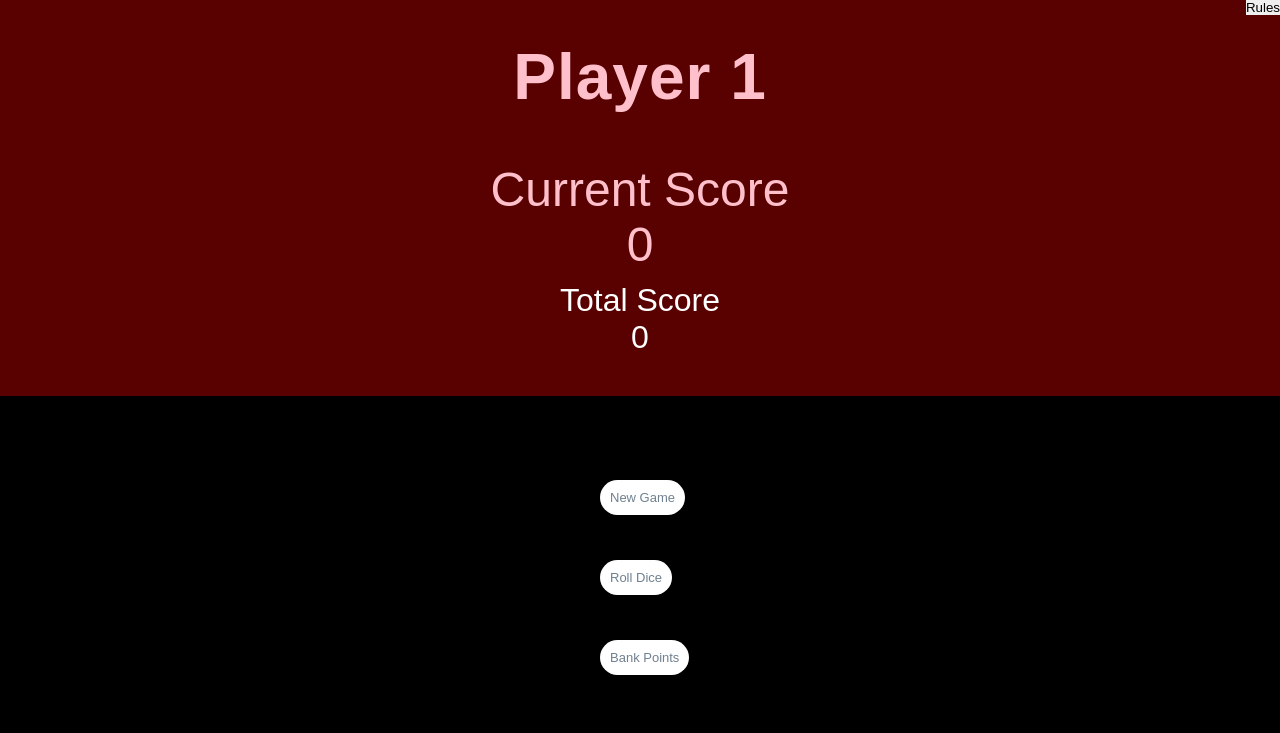
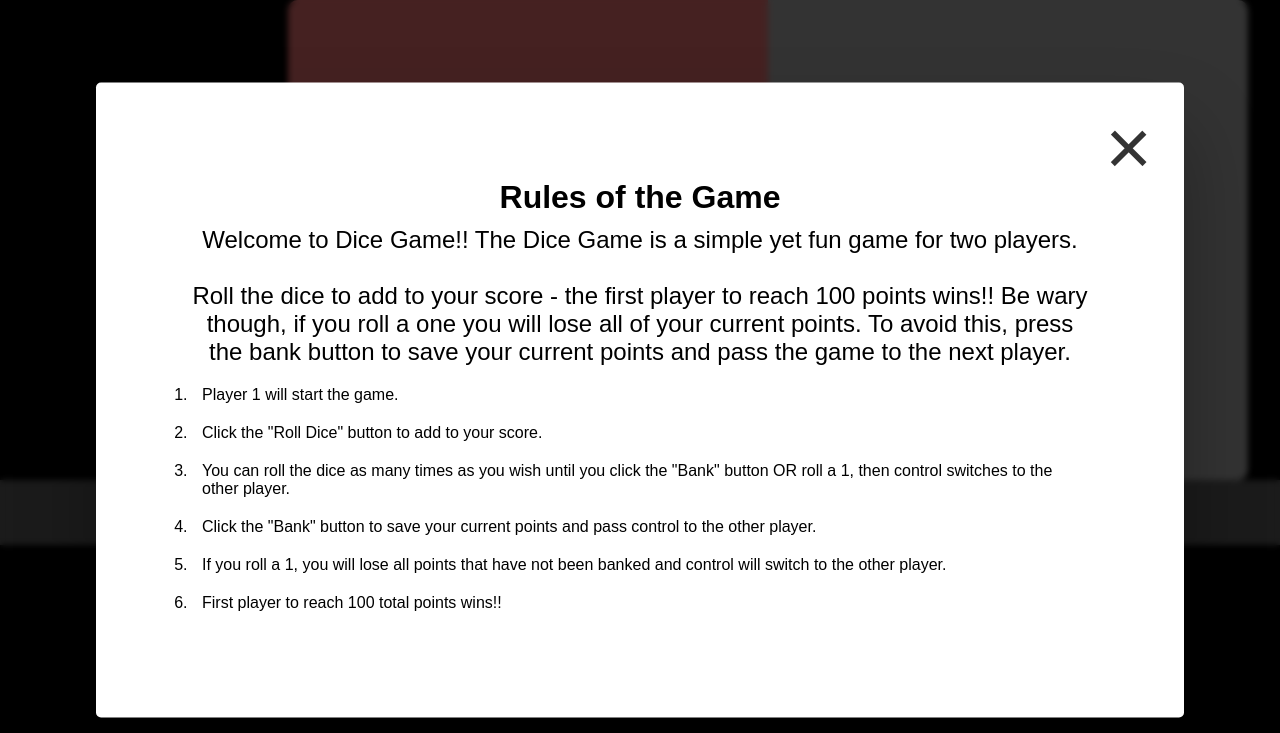
Before and after one commit to StephenB92/dice-game, a plain HTML site: page index.html in a window 1280 px wide. Both pictures are taken after a click on the button "Rules". Shown: the top 733 px of the page. Drawn offline with Linux system fonts and the light colour scheme; a web font is replaced by a local one.

Commit message:
Add modal window feature including game rules.

```diff
--- a/assets/css/style.css
+++ b/assets/css/style.css
@@ -7,26 +7,125 @@
     box-sizing: inherit;
 }
 
+/* Rules Modal Window */
+
+.show-rules {
+    top: 350px;
+    position: absolute;
+    left: 50%;
+    transform: translateX(-50%);
+}
+
+.close-rules {
+    position: absolute;
+    top: 1.2rem;
+    right: 2rem;
+    font-size: 5rem;
+    color: #333;
+    cursor: pointer;
+    border: none;
+    background: none;
+}
+
+.rules h1 {
+    color: black;
+    text-align: center;
+    font-size: 2rem;
+    margin-bottom: 10px;
+}
+
+.rules p {
+    color: black;
+    text-align: center;
+    font-size: 1.5rem;
+    margin-bottom: 10px;
+}
+
+.rules li {
+    color: black;
+    padding: 10px;
+    font-size: 1rem;
+}
+
+.hide {
+    display: none;
+}
+
+.rules {
+    position: absolute;
+    top: 50%;
+    left: 50%;
+    transform: translate(-50%, -50%);
+    width: 70%;
+    background-color: white;
+    padding: 6rem;
+    border-radius: 5px;
+    box-shadow: 0 3rem 5rem rgba(0, 0, 0, 0.3);
+    z-index: 10;
+}
+
+.rules-overlay {
+    position: absolute;
+    top: 0;
+    left: 0;
+    width: 100%;
+    height: 100%;
+    background-color: rgba(0, 0, 0, 0.6);
+    backdrop-filter: blur(3px);
+    z-index: 5;
+}
+
 /* Main Page Layout */
 
 body {
     font-family: 'ABeeZee', sans-serif;
-    font-weight: 300;
     color: white;
     background-color: black;
 }
 
-.rules{
-    float: right;
+main {
     position: relative;
-    top: 15%;
-    clear: both;
+    width: 60rem;
+    height: 30rem;
+    background-color: rgba(255, 255, 255, 0.50);
+    border-radius: 10px;
+    display: flex;
+    overflow: hidden;
+    transform: translateX(30%);
 }
+
+/* Game Elements */
 
 .player {
     padding: 40px;
     align-items: center;
-    height: auto;
+    flex: 50%;
+    padding: 50px;
+    display: flex;
+    flex-direction: column;
+    align-items: center;
+    justify-content: center;
+}
+
+.name {
+    position: relative;
+    text-align: center;
+    font-size: 2rem;
+    letter-spacing: 1px;
+    margin-top: 7rem;
+    margin-bottom: 3rem;
+}
+
+.score {
+    font-size: 1rem;
+    margin-bottom: 30px;
+    text-align: center;
+}
+
+.total {
+    font-size: 1rem;
+    margin-bottom: auto;
+    text-align: center;
 }
 
 .active-player {
@@ -34,61 +133,49 @@ body {
 }
 
 .active-player .name {
-    color: pink;
+    font-weight: 800;
 }
 
 .active-player .score {
-    color: pink;
+    font-weight: 600;
 }
 
-.name {
-    text-align: center;
-    font-size: 4rem;
-    letter-spacing: 1px;
-    margin-bottom: 3rem;
+
+/* Controls and Dice Styling */
+
+.button {
+    color: #444;
+    background: none;
+    border: none;
+    cursor: pointer;
+    font-family: inherit;
+    font-size: 1rem;
+    background-color: white;
+    padding: 7px 15px;
+    border-radius: 50px;
+    backdrop-filter: blur(10px);
 }
 
-.score {
-    font-size: 3rem;
-    margin-bottom: 10px;
-    text-align: center;
-}
-
-.total {
-    font-size: 2rem;
-    margin-bottom: auto;
-    text-align: center;
+.button-new {
+    top: 150px;
+    position: absolute;
+    left: 50%;
+    transform: translateX(-50%);
 }
 
 .controls {
-    height: 300px;
-    align-items: center;
-}
-
-/* Controls Styling */
-
-.button {
-    position: absolute;
-    color: slategray;
-    font-size: small;
-    background-color: white;
-    padding: 10px;
-    border-radius: 50px;
-    align-items: center;
-}
-
-.button-new {
-    top: 30rem;
-}
-
-.button-roll {
-    top: 35rem;
-}
-
-.button-bank {
-    top: 40rem;
+    background-color: #444;
+    display: inline-block;
+    text-align: center;
+    width: 100%;
+    height: 50px;
+    padding-top: 15px;
 }
 
 .dice {
-    visibility: hidden;
+    position: absolute;
+    left: 50%;
+    top: 12.5rem;
+    transform: translateX(-50%);
+    height: 7.5rem;
 }
--- a/assets/javascript/script.js
+++ b/assets/javascript/script.js
@@ -0,0 +1,28 @@
+/* Rules Modal Window */
+
+const rules = document.querySelector('.rules');
+const rulesOverlay = document.querySelector('.rules-overlay');
+const btnsOpenModal = document.querySelectorAll('.show-rules');
+const btnCloseModal = document.querySelector('.close-rules');
+
+const openModal = function () {
+    rules.classList.remove('hide');
+    rulesOverlay.classList.remove('hide');
+};
+
+for (let i = 0; i < btnsOpenModal.length; i++)
+    btnsOpenModal[i].addEventListener('click', openModal);
+
+const closeModal = function () {
+    rules.classList.add('hide');
+    rulesOverlay.classList.add('hide');
+};
+
+btnCloseModal.addEventListener('click', closeModal);
+rulesOverlay.addEventListener('click', closeModal);
+
+document.addEventListener('keydown', function (event) {
+    if (event.key === 'Escape' && !rules.classList.contains('hide')) {
+        closeModal();
+    }
+});
--- a/index.html
+++ b/index.html
@@ -13,9 +13,9 @@
 
 <body>
 
-    <header>
-        <button class="rules">Rules</button>
-    </header>
+    <!--Playing Board-->
+
+    <main>
         <section class="player active-player">
             <h2 class="name">Player 1</h2>
             <div class="score">
@@ -27,27 +27,57 @@
                 <p class="total-score-0">0</p>
             </div>
         </section>
-
-    <section class="controls">
-        <img src="assets/images/dice-1.png" alt="Playing Dice" class="dice" />
-        <button class="button button-new">New Game</button>
-        <button class="button button-roll">Roll Dice</button>
-        <button class="button button-bank">Bank Points</button>
-    </section>
-
         <section class="player">
             <h2 class="name">Player 2</h2>
             <div class="score">
-            <p class="current-score-1">Current Score</p>
-            <p>0</p>
+                <p>Current Score</p>
+                <p class="current-score-1">0</p>
             </div>
             <div class="total">
                 <p>Total Score</p>
                 <p class="total-score-1">0</p>
             </div>
         </section>
+    </main>
 
-    <script src="script.js"></script>
+    <!--Section with Dice image and Rules Modal-->
+
+    <section>
+        <img src="assets/images/dice-1.png" alt="Playing Dice" class="dice" />
+        <button class="button button-new">New Game</button>
+        <button class="button show-rules">Rules</button>
+        <div class="rules hide">
+            <button class="close-rules">&times;</button>
+            <h1>Rules of the Game</h1>
+            <p>Welcome to Dice Game!! The Dice Game is a simple yet fun game for two players.</p>
+            <br>
+            <p>Roll the dice to add to your score - the first player to reach 100 points wins!! Be wary though, if you
+                roll a one you will lose all of your current points. To avoid this, press the bank button to save your
+                current points and pass the game to the next player.</p>
+            <ol>
+                <li>Player 1 will start the game.</li>
+                <li>Click the "Roll Dice" button to add to your score.</li>
+                <li>You can roll the dice as many times as you wish until you click the "Bank" button OR roll a 1,
+                    then
+                    control switches to the other player.</li>
+                <li>Click the "Bank" button to save your current points and pass control to the other player.</li>
+                <li>If you roll a 1, you will lose all points that have not been banked and control will switch to
+                    the
+                    other player.</li>
+                <li>First player to reach 100 total points wins!!</li>
+            </ol>
+        </div>
+        <div class="rules-overlay hide"></div>
+    </section>
+
+    <!--Footer with Game Controls-->
+
+    <footer class="controls">
+        <button class="button">Roll Dice</button>
+        <button class="button">Bank Points</button>
+    </footer>
+
+    <script src="assets/javascript/script.js"></script>
 </body>
 
 </html>
```
Lines whose indentation alone changed are shown as unchanged.
